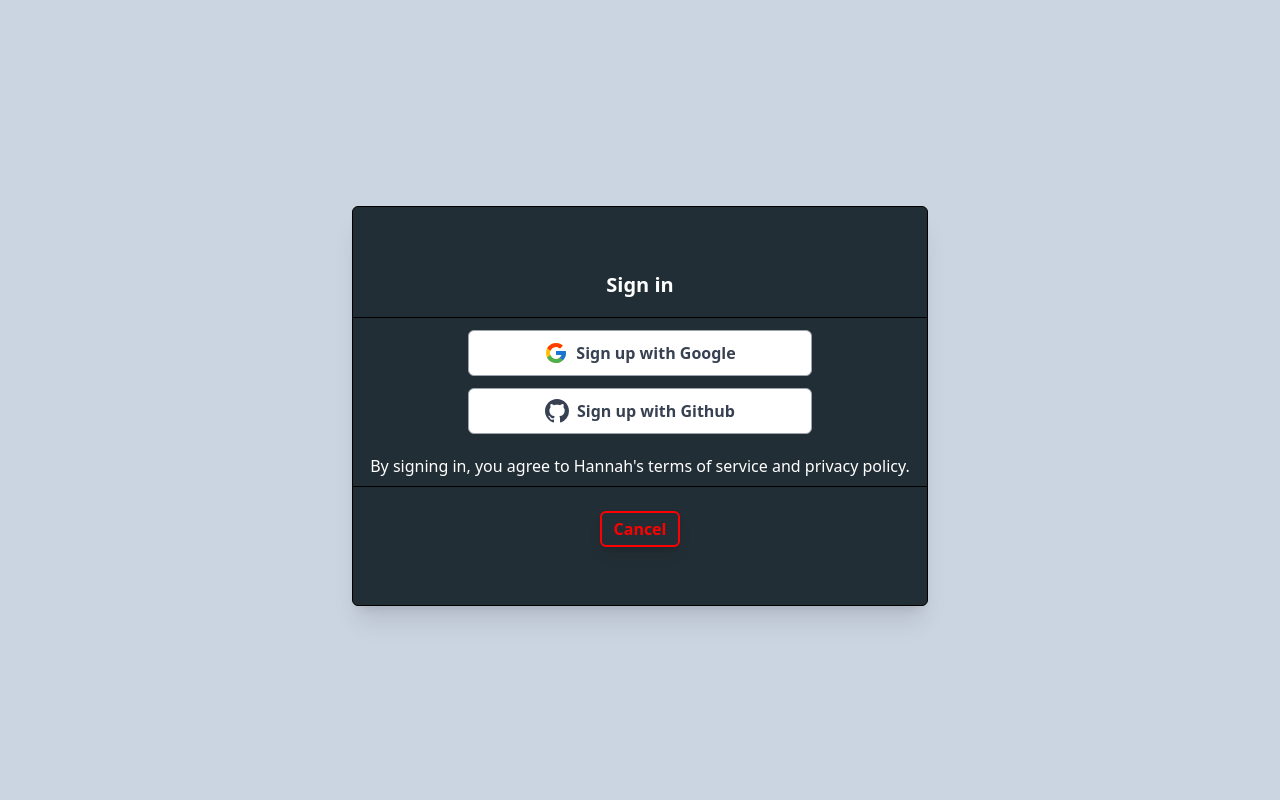
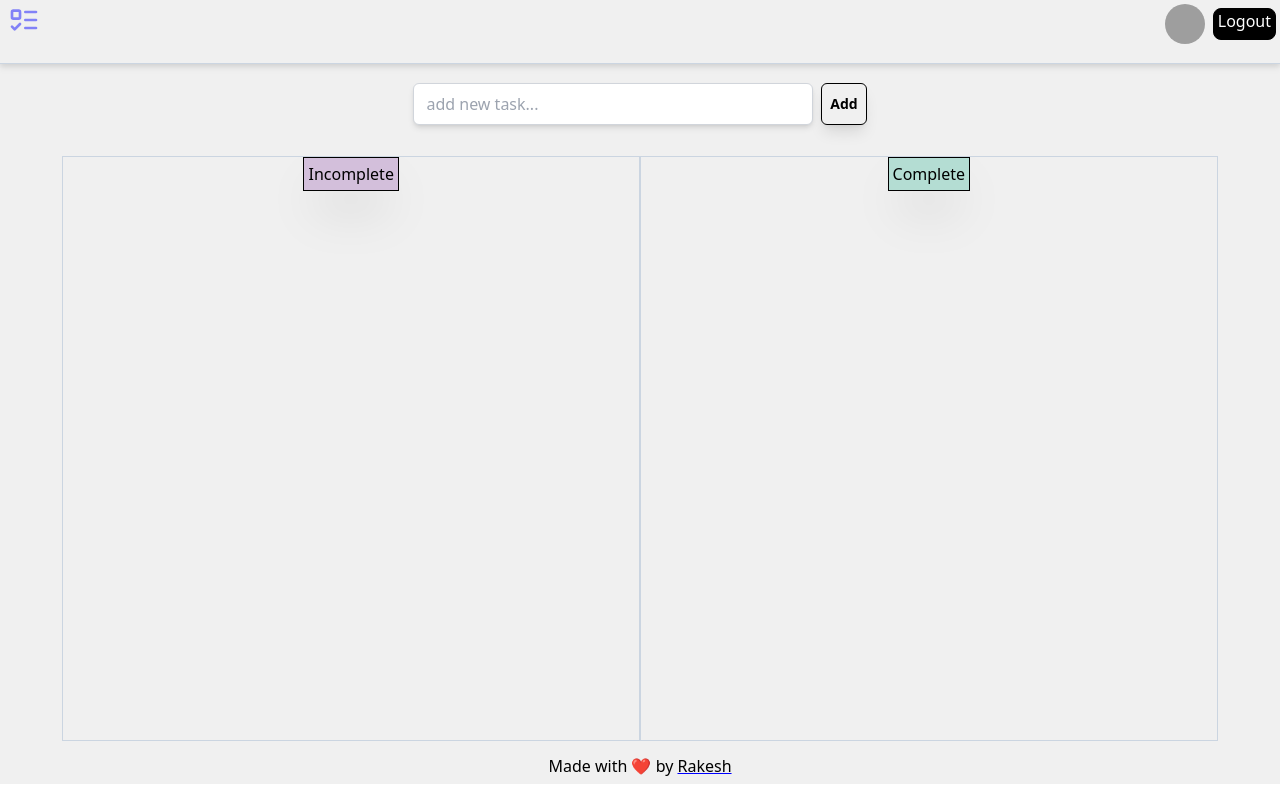
Before and after one commit to rakeshdeka/todo-app, a React (Vite) app: page / in a window 1280 px wide. Built offline with nearby package versions, Linux system fonts and the light colour scheme; grey boxes are pictures that could not be loaded.

Commit message:
forgot to uncomment hompage

```diff
--- a/src/App.jsx
+++ b/src/App.jsx
@@ -7,8 +7,8 @@ function App() {
   return (
     <>
       <div className="App">
-        {/* <HomePage /> */}
-        <SignInModal />
+        <HomePage />
+        {/* <SignInModal /> */}
       </div>
     </>
   )
```
